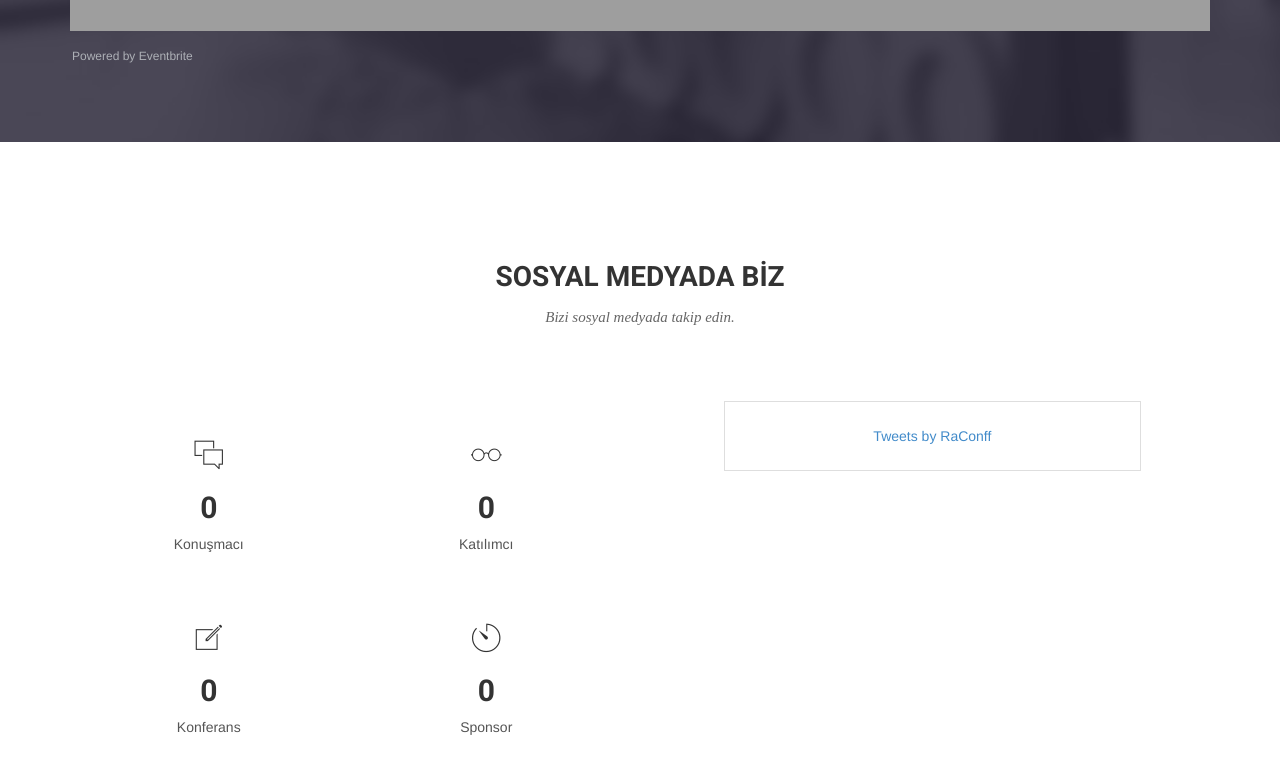
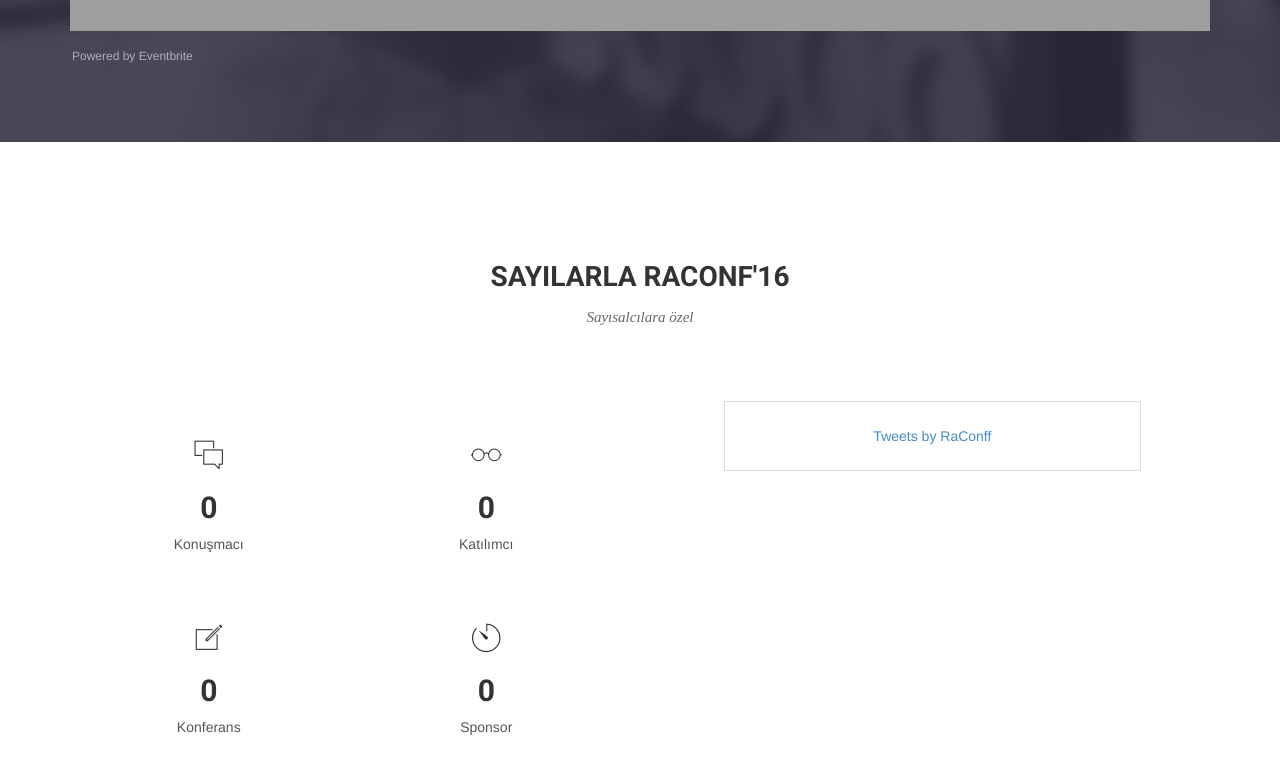
Before and after one commit to bilkamp/bilkamp19.github.io, a Jekyll site: the page built from index.html, in a window 1280 px wide and 900 px high, scrolled down 2856 px. Shown: the top 774 px of the window. Built offline with Jekyll 4.4.1, drawn with Linux system fonts in a browser that asks for light colours; nearby versions of some CDN libraries; some web fonts are replaced; comment, search, counter and statistics services are not loaded; grey boxes are pictures that could not be loaded.

Commit message:
Değişiklikler

```diff
--- a/index.html
+++ b/index.html
@@ -144,9 +144,9 @@ permalink: /
   <div class="container">
     <div class="row">
       <div class="section-title text-center">
-        <h2>SOSYAL MEDYADa BİZ</h2>
+        <h2>Sayılarla RaConf'16</h2>
 
-        <p>Bizi sosyal medyada takip edin.</p>
+        <p>Sayısalcılara özel</p>
       </div>
     </div>
     <div class="row">
```
